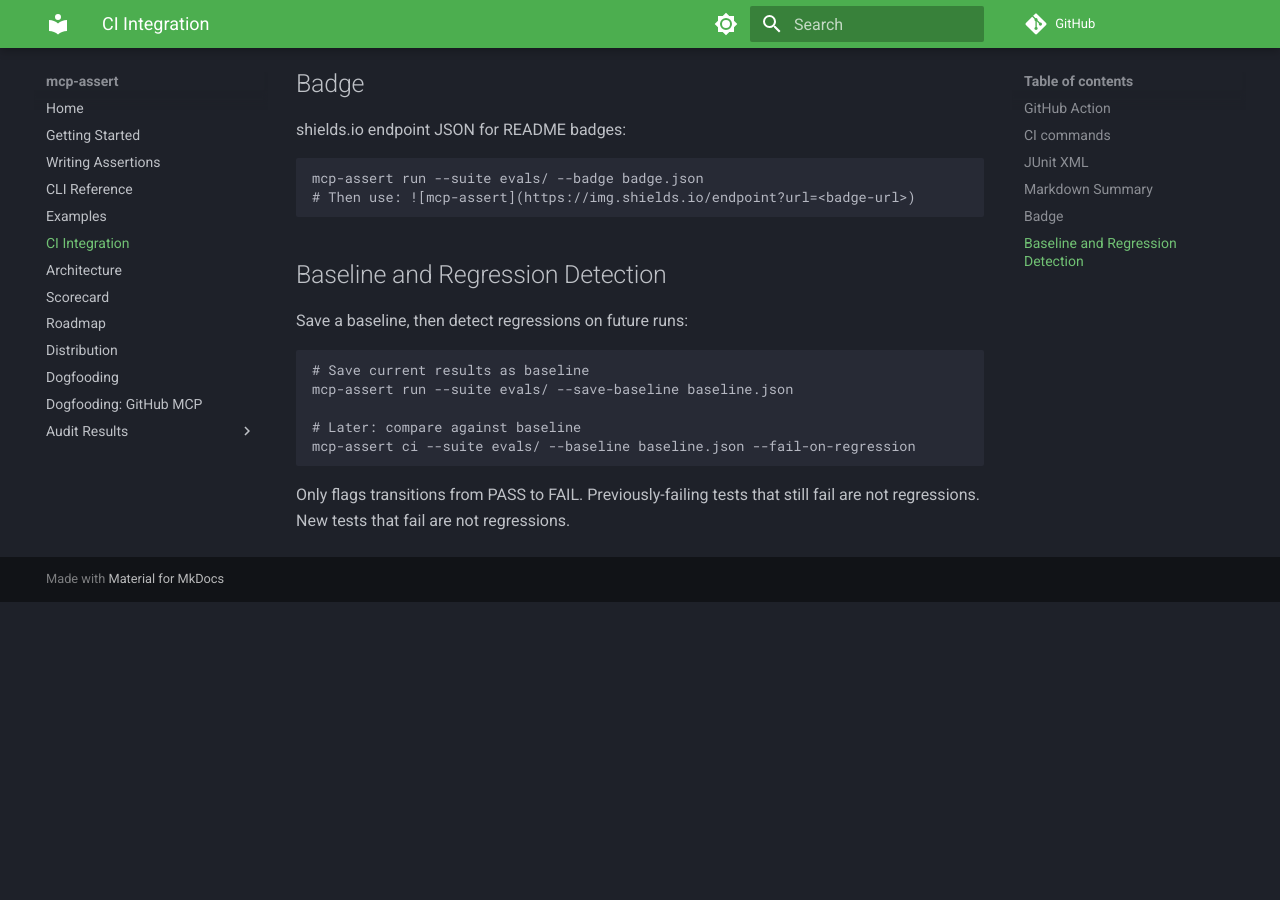
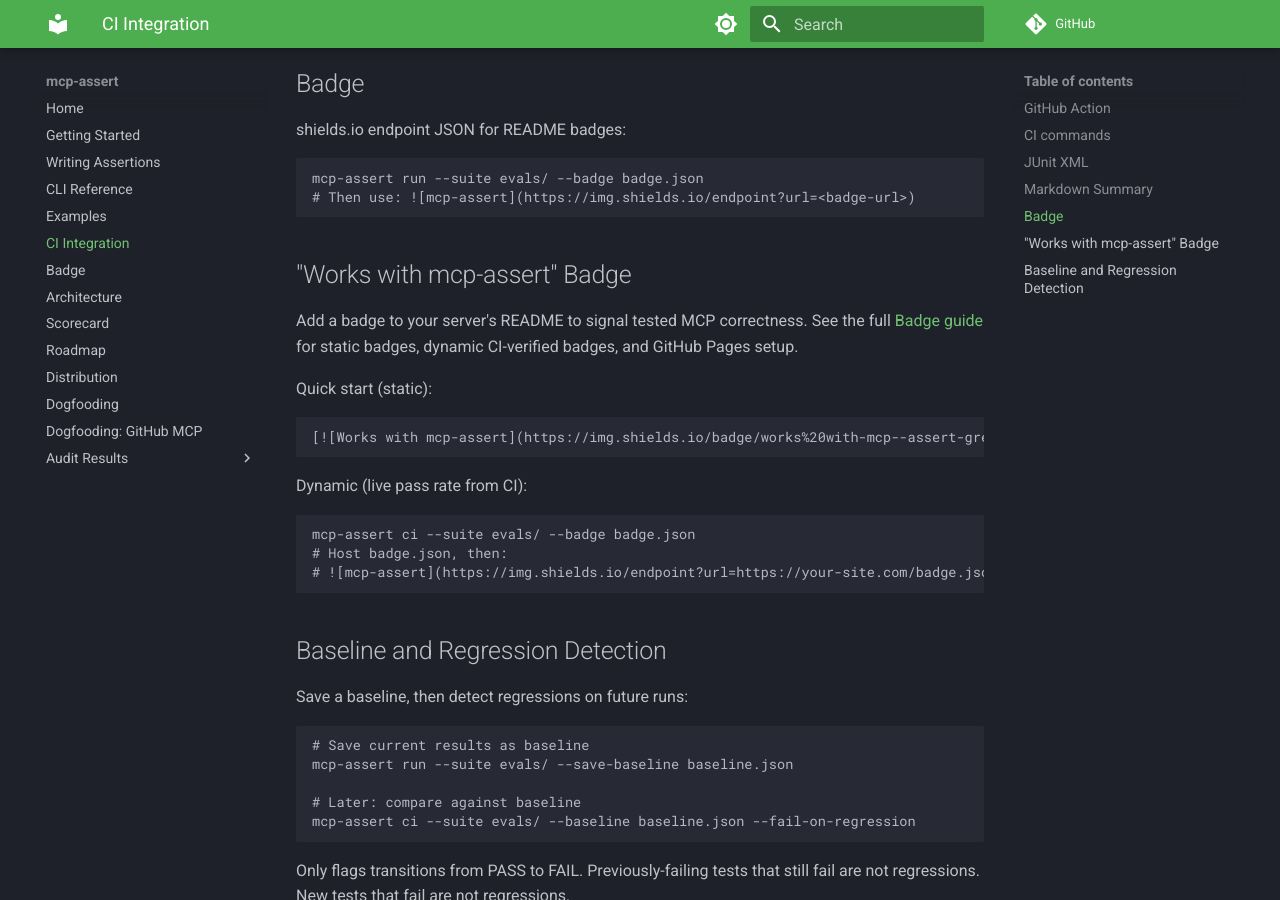
Before and after one commit to blackwell-systems/mcp-assert, an MkDocs documentation site: the page built from docs/ci-integration.md, in a window 1280 px wide and 900 px high, scrolled down 1163 px. Built offline with MkDocs 1.6.1 and Material for MkDocs 9.7.7, drawn with Linux system fonts in a browser that asks for light colours; comment, search, counter and statistics services are not loaded; before the commit the page ends 1765 px from its top, so only the background shows below that.

Commit message:
docs: add "Works with mcp-assert" badge guide
Static badge (shields.io), dynamic CI-verified badge (endpoint JSON),
and full GitHub Pages setup. Badge section added to CI integration
docs, README, getting-started, and mkdocs nav. Roadmap updated to
reflect badge and all distribution channels as shipped.

````diff
--- a/docs/ci-integration.md
+++ b/docs/ci-integration.md
@@ -56,6 +56,24 @@
 # Then use: ![mcp-assert](https://img.shields.io/endpoint?url=<badge-url>)
 ```
 
+## "Works with mcp-assert" Badge
+
+Add a badge to your server's README to signal tested MCP correctness. See the full [Badge guide](badge.md) for static badges, dynamic CI-verified badges, and GitHub Pages setup.
+
+Quick start (static):
+
+```markdown
+[![Works with mcp-assert](https://img.shields.io/badge/works%20with-mcp--assert-green)](https://github.com/blackwell-systems/mcp-assert)
+```
+
+Dynamic (live pass rate from CI):
+
+```bash
+mcp-assert ci --suite evals/ --badge badge.json
+# Host badge.json, then:
+# ![mcp-assert](https://img.shields.io/endpoint?url=https://your-site.com/badge.json)
+```
+
 ## Baseline and Regression Detection
 
 Save a baseline, then detect regressions on future runs:
--- a/docs/getting-started.md
+++ b/docs/getting-started.md
@@ -200,4 +200,5 @@
 - [Writing Assertions](writing-assertions.md): YAML format, all 15 assertion types, 7 block types, setup steps, capture, fixtures, trajectory assertions
 - [CLI Reference](cli.md): full command reference with flags and examples
 - [CI Integration](ci-integration.md): GitHub Action, JUnit XML, regression detection
+- [Badge](badge.md): add the "Works with mcp-assert" badge to your README
 - [Examples](examples.md): 17 server suites + trajectory suite across Go, TypeScript, and Python (174 assertions total)
--- a/mkdocs.yml
+++ b/mkdocs.yml
@@ -24,6 +24,7 @@
   - CLI Reference: cli.md
   - Examples: examples.md
   - CI Integration: ci-integration.md
+  - Badge: badge.md
   - Architecture: architecture.md
   - Scorecard: scorecard.md
   - Roadmap: roadmap.md
````
Also changed, not shown: README.md (+1 -0 lines), docs/badge.md (added, +92 -0 lines), docs/roadmap.md (+5 -4 lines).
